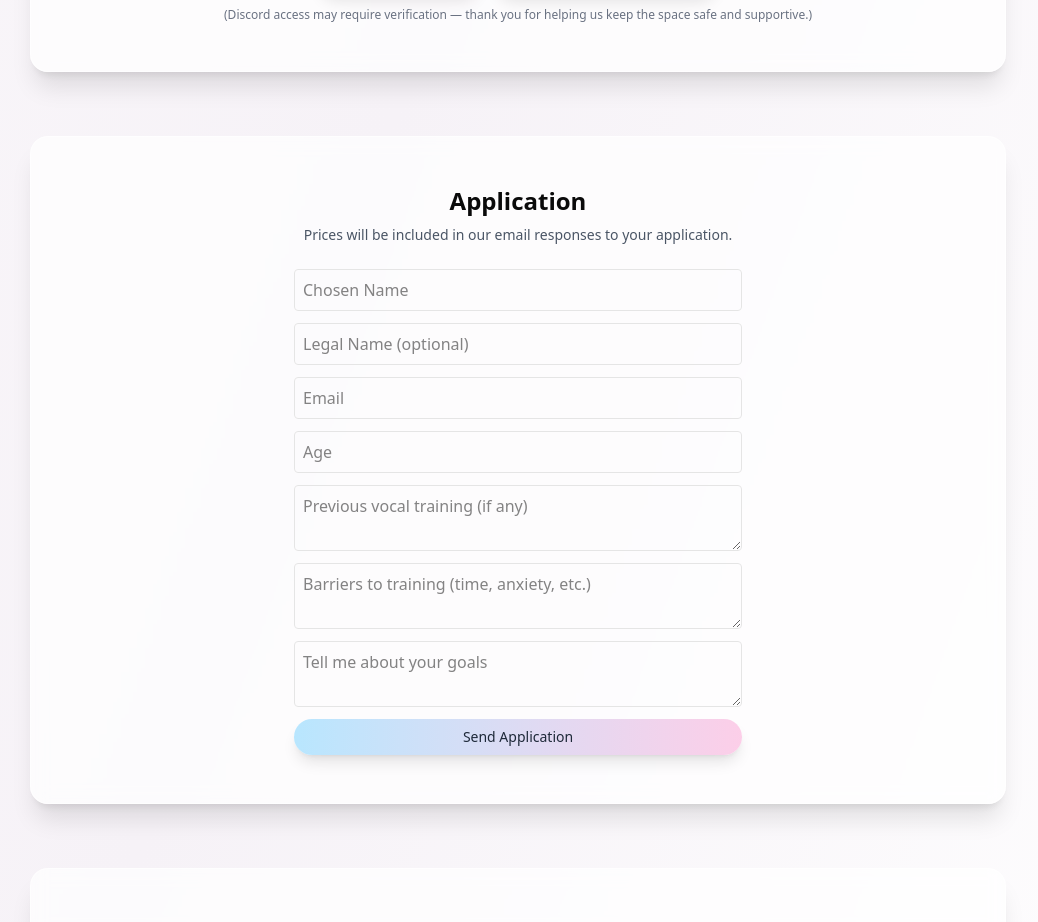
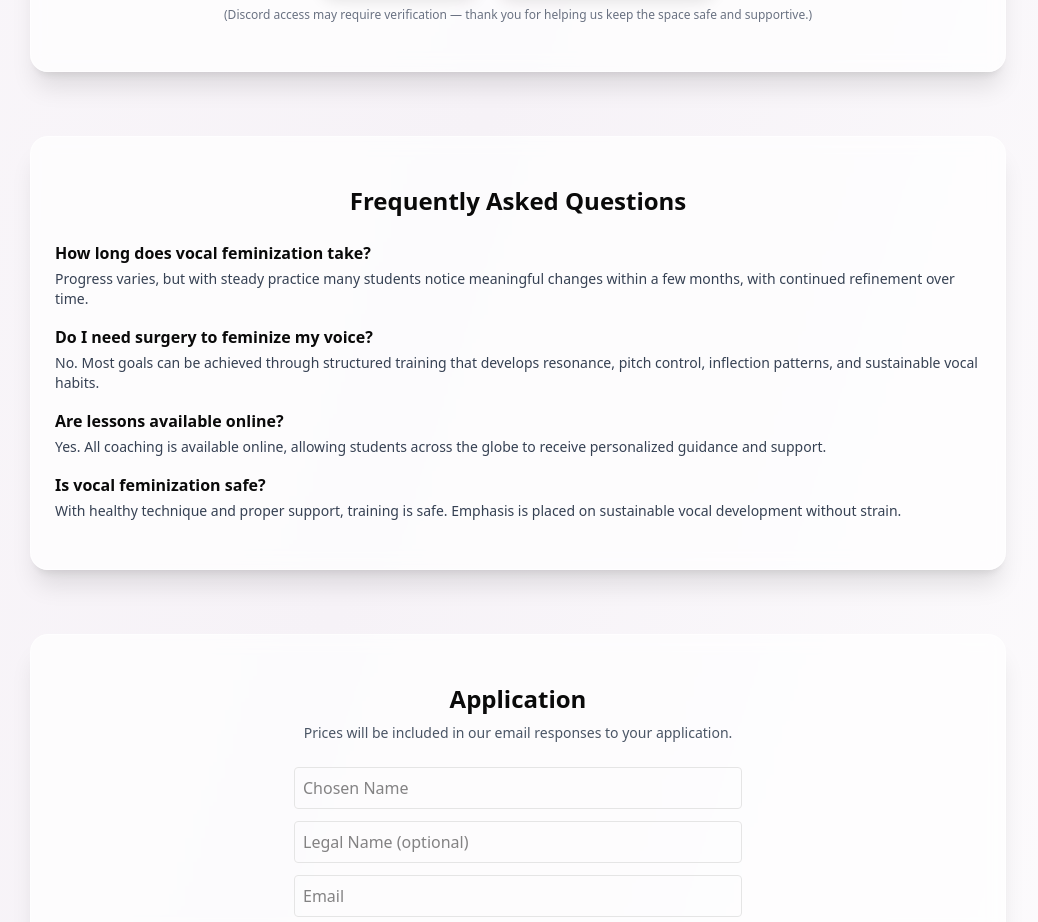
Before and after one commit to Aeriebella/Voice-Pathways, a Next.js app: page / in a window 1280 px wide. Shown: the part 2080-3002 px from the top of the page, without its empty margins (122-1160 px from the left). Built offline with nearby package versions, Linux system fonts and the light colour scheme; no server answers; the database is empty.

Commit message:
Refactor VoicePathways component and SEO metadata
Removed unused scroll-related animations and updated meta tags for improved SEO.

```diff
--- a/app/page.tsx
+++ b/app/page.tsx
@@ -1,6 +1,6 @@
 'use client'
 
-import { AnimatePresence, motion, useScroll, useTransform } from 'framer-motion'
+import { AnimatePresence, motion } from 'framer-motion'
 import { Card, CardContent } from '@/components/ui/card'
 import { Button } from '@/components/ui/button'
 import { useEffect, useMemo, useRef, useState } from 'react'
@@ -8,16 +8,6 @@ import { supabase } from '@/lib/supabase'
 import Head from 'next/head'
 
 export default function VoicePathways() {
-  const { scrollY } = useScroll()
-
-  // Margin motion
-  const leftY = useTransform(scrollY, [0, 3000], [0, -220])
-  const leftDrift = useTransform(scrollY, [0, 3000], [0, 18])
-  const leftBg = useTransform(scrollY, [0, 3000], [0, -60])
-  const rightY = useTransform(scrollY, [0, 3000], [0, -200])
-  const rightDrift = useTransform(scrollY, [0, 3000], [0, -16])
-  const rightBg = useTransform(scrollY, [0, 3000], [0, -50])
-
   // Testimonials
   const [approvedTestimonials, setApprovedTestimonials] = useState<
     Array<{ id: string; name: string | null; message: string; created_at: string }>
@@ -79,10 +69,11 @@ export default function VoicePathways() {
   return (
     <>
       <Head>
-        <title>Voice Pathways | Vocal Feminization & Trans Voice Training</title>
+        <title>Voice Pathways | Vocal Feminization, MtF Voice & Transgender Voice Coaching</title>
         <meta name="description" content="Voice Pathways offers professional vocal feminization training, MtF voice coaching, transgender voice support, and trans voice development programs designed to help you achieve authentic vocal transformation." />
         <meta name="keywords" content="Transvoice, Vocal Feminization, MtF Voice, Transgender Voice, Trans Women Voice, Voice Transition Training, Gender Affirming Voice Coaching" />
-        <meta property="og:title" content="Voice Pathways | Vocal Feminization & Trans Voice Training" />
+        <meta property="og:title" content="Voice Pathways | Vocal Feminization, MtF Voice & Transgender Voice Coaching" />
+        <link rel="icon" href="/logo.png" />
         <meta property="og:description" content="Professional vocal feminization and transgender voice coaching. Compassionate, results-focused training for authentic vocal transformation." />
         <meta property="og:type" content="website" />
         <meta property="og:url" content="https://www.voicepathways.com" />
@@ -91,12 +82,59 @@ export default function VoicePathways() {
         <script type="application/ld+json">
           {JSON.stringify({
             '@context': 'https://schema.org',
-            '@type': 'EducationalOrganization',
-            name: 'Voice Pathways',
-            url: 'https://www.voicepathways.com',
-            description: 'Professional vocal feminization and transgender voice training services specializing in MtF voice development and gender affirming voice coaching.',
-            sameAs: [
-              'https://patreon.com/VoicePathways',              'https://discord.gg/HPP3stEZCg'
+            '@graph': [
+              {
+                '@type': 'EducationalOrganization',
+                name: 'Voice Pathways',
+                url: 'https://www.voicepathways.com',
+                description:
+                  'Professional vocal feminization and transgender voice training services specializing in MtF voice development and gender affirming voice coaching.',
+                sameAs: [
+                  'https://patreon.com/VoicePathways',
+                  'https://discord.gg/HPP3stEZCg'
+                ]
+              },
+              {
+                '@type': 'FAQPage',
+                mainEntity: [
+                  {
+                    '@type': 'Question',
+                    name: 'How long does vocal feminization take?',
+                    acceptedAnswer: {
+                      '@type': 'Answer',
+                      text:
+                        'Timelines vary from person to person. With consistent practice and proper guidance, many students begin noticing meaningful vocal shifts within several months, with continued refinement over time.'
+                    }
+                  },
+                  {
+                    '@type': 'Question',
+                    name: 'Do I need surgery to feminize my voice?',
+                    acceptedAnswer: {
+                      '@type': 'Answer',
+                      text:
+                        'No. Most vocal feminization goals can be achieved through structured training focused on resonance, pitch, inflection, articulation, and vocal habits.'
+                    }
+                  },
+                  {
+                    '@type': 'Question',
+                    name: 'Are lessons available online?',
+                    acceptedAnswer: {
+                      '@type': 'Answer',
+                      text:
+                        'Yes. Lessons are conducted online, allowing students from around the world to receive personalized coaching and support.'
+                    }
+                  },
+                  {
+                    '@type': 'Question',
+                    name: 'Is vocal feminization safe?',
+                    acceptedAnswer: {
+                      '@type': 'Answer',
+                      text:
+                        'When approached with healthy technique and proper guidance, vocal feminization training is safe. Emphasis is placed on sustainable habits that avoid strain and discomfort.'
+                    }
+                  }
+                ]
+              }
             ]
           })}
         </script>
@@ -420,6 +458,39 @@ export default function VoicePathways() {
           </Card>
         </motion.section>
 
+        {/* FAQ */}
+        <motion.section
+          id="faq"
+          initial={{ opacity: 0, y: 20 }}
+          whileInView={{ opacity: 1, y: 0 }}
+          viewport={{ once: true }}
+          transition={{ duration: 0.6 }}
+        >
+          <Card className="rounded-2xl shadow-xl backdrop-blur bg-white/70 border border-white/60">
+            <CardContent className="p-6">
+              <h2 className="text-2xl font-semibold text-center">Frequently Asked Questions</h2>
+              <div className="mt-6 grid gap-4">
+                <div>
+                  <h3 className="font-semibold">How long does vocal feminization take?</h3>
+                  <p className="text-sm text-gray-700 mt-1">Progress varies, but with steady practice many students notice meaningful changes within a few months, with continued refinement over time.</p>
+                </div>
+                <div>
+                  <h3 className="font-semibold">Do I need surgery to feminize my voice?</h3>
+                  <p className="text-sm text-gray-700 mt-1">No. Most goals can be achieved through structured training that develops resonance, pitch control, inflection patterns, and sustainable vocal habits.</p>
+                </div>
+                <div>
+                  <h3 className="font-semibold">Are lessons available online?</h3>
+                  <p className="text-sm text-gray-700 mt-1">Yes. All coaching is available online, allowing students across the globe to receive personalized guidance and support.</p>
+                </div>
+                <div>
+                  <h3 className="font-semibold">Is vocal feminization safe?</h3>
+                  <p className="text-sm text-gray-700 mt-1">With healthy technique and proper support, training is safe. Emphasis is placed on sustainable vocal development without strain.</p>
+                </div>
+              </div>
+            </CardContent>
+          </Card>
+        </motion.section>
+
         {/* Application */}
         <motion.section
           id="apply"
```
